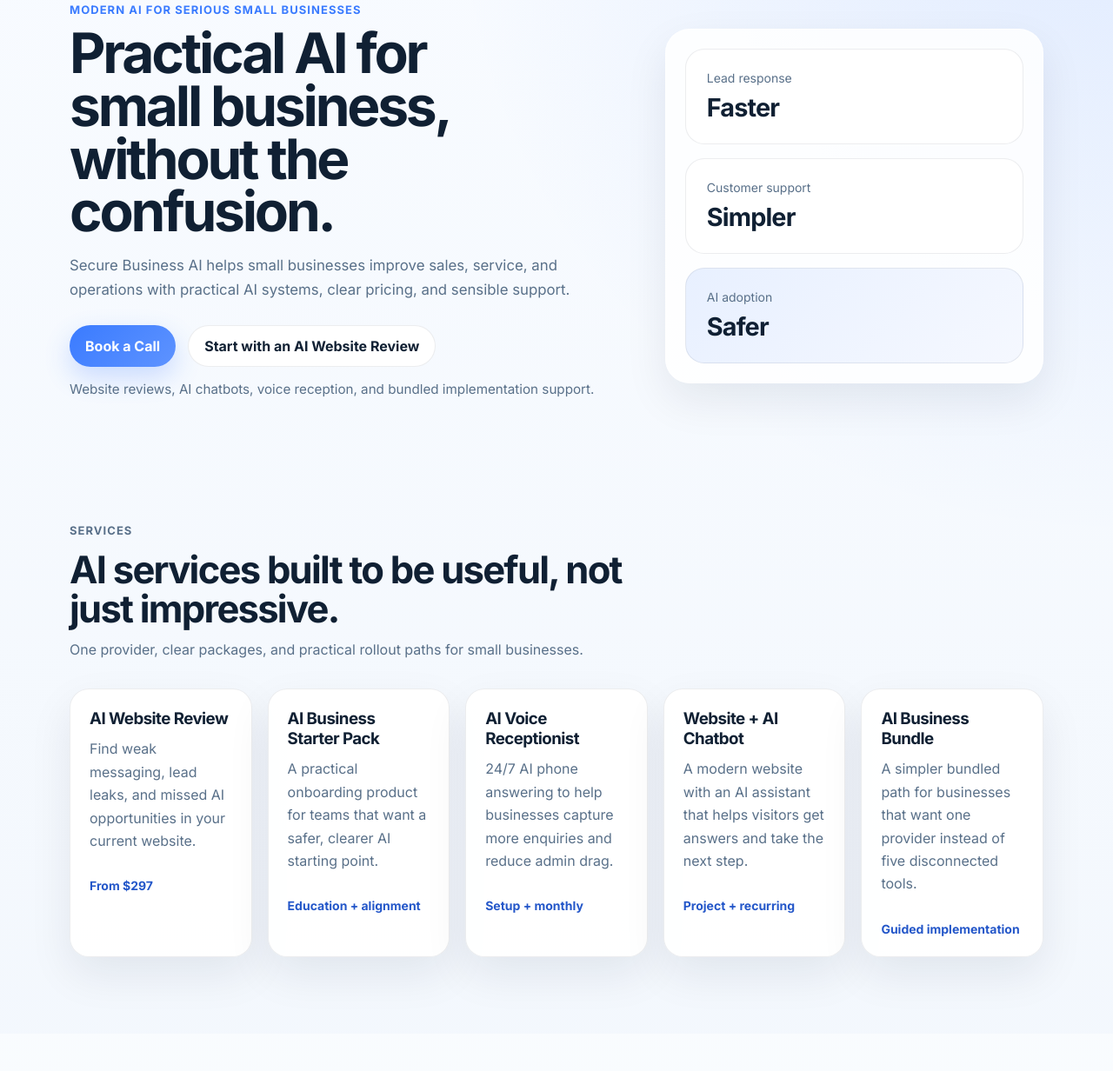
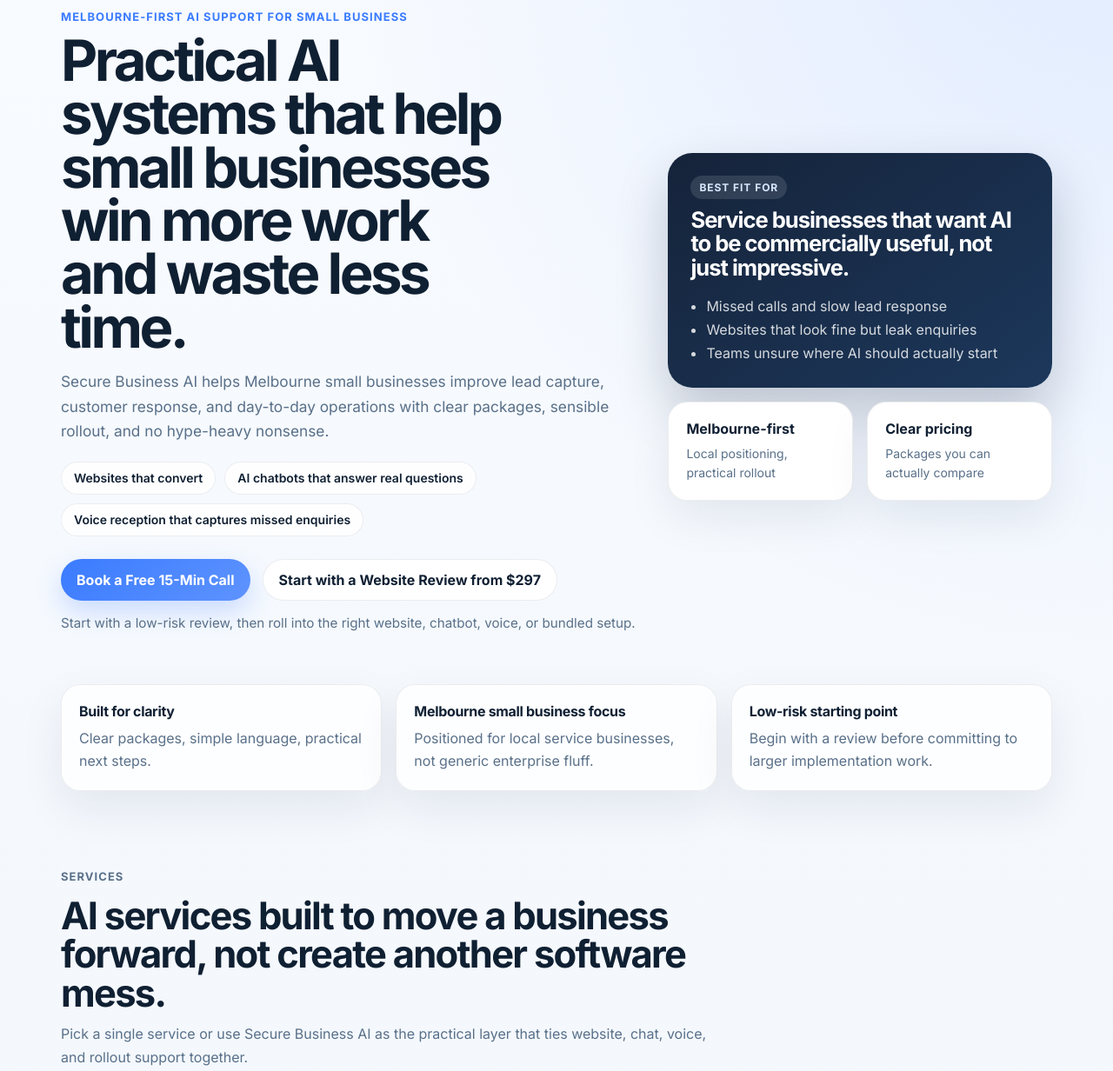
Before and after one commit to SecureCleaning/securebusinessai, a plain HTML site: page index.html in a window 1280 px wide. Shown: the part 146-1378 px from the top of the page at 87% size. Drawn offline with Linux system fonts and the light colour scheme.

Commit message:
Improve homepage conversion and pricing clarity

```diff
--- a/index.html
+++ b/index.html
@@ -4,10 +4,16 @@
     <meta charset="UTF-8" />
     <meta name="viewport" content="width=device-width, initial-scale=1.0" />
     <title>Secure Business AI</title>
-    <meta name="description" content="Practical AI for small business, without the confusion." />
+    <meta
+      name="description"
+      content="Melbourne-first AI implementation for small businesses, including website reviews, AI chatbots, voice reception, and practical rollout support."
+    />
     <link rel="preconnect" href="https://fonts.googleapis.com" />
     <link rel="preconnect" href="https://fonts.gstatic.com" crossorigin />
-    <link href="https://fonts.googleapis.com/css2?family=Inter:wght@400;500;600;700;800&display=swap" rel="stylesheet" />
+    <link
+      href="https://fonts.googleapis.com/css2?family=Inter:wght@400;500;600;700;800&display=swap"
+      rel="stylesheet"
+    />
     <link rel="stylesheet" href="./styles.css" />
   </head>
   <body>
@@ -27,31 +33,66 @@
       <section class="hero">
         <div class="container hero-grid">
           <div>
-            <p class="eyebrow">Modern AI for serious small businesses</p>
-            <h1>Practical AI for small business, without the confusion.</h1>
+            <p class="eyebrow">Melbourne-first AI support for small business</p>
+            <h1>Practical AI systems that help small businesses win more work and waste less time.</h1>
             <p class="hero-copy">
-              Secure Business AI helps small businesses improve sales, service, and operations with practical AI systems, clear pricing, and sensible support.
+              Secure Business AI helps Melbourne small businesses improve lead capture, customer response,
+              and day-to-day operations with clear packages, sensible rollout, and no hype-heavy nonsense.
             </p>
+
+            <div class="hero-points">
+              <span>Websites that convert</span>
+              <span>AI chatbots that answer real questions</span>
+              <span>Voice reception that captures missed enquiries</span>
+            </div>
+
             <div class="cta-row">
-              <a class="button primary" href="#contact">Book a Call</a>
-              <a class="button secondary" href="#pricing">Start with an AI Website Review</a>
+              <a class="button primary" href="#contact">Book a Free 15-Min Call</a>
+              <a class="button secondary" href="#pricing">Start with a Website Review from $297</a>
             </div>
-            <p class="microcopy">Website reviews, AI chatbots, voice reception, and bundled implementation support.</p>
+
+            <p class="microcopy">
+              Start with a low-risk review, then roll into the right website, chatbot, voice, or bundled setup.
+            </p>
           </div>
 
-          <div class="hero-card">
-            <div class="stat-card">
-              <span>Lead response</span>
-              <strong>Faster</strong>
+          <aside class="hero-panel">
+            <div class="trust-card">
+              <p class="trust-label">Best fit for</p>
+              <h2>Service businesses that want AI to be commercially useful, not just impressive.</h2>
+              <ul>
+                <li>Missed calls and slow lead response</li>
+                <li>Websites that look fine but leak enquiries</li>
+                <li>Teams unsure where AI should actually start</li>
+              </ul>
             </div>
-            <div class="stat-card">
-              <span>Customer support</span>
-              <strong>Simpler</strong>
+            <div class="mini-proof-row">
+              <div class="mini-proof">
+                <strong>Melbourne-first</strong>
+                <span>Local positioning, practical rollout</span>
+              </div>
+              <div class="mini-proof">
+                <strong>Clear pricing</strong>
+                <span>Packages you can actually compare</span>
+              </div>
             </div>
-            <div class="stat-card accent">
-              <span>AI adoption</span>
-              <strong>Safer</strong>
-            </div>
+          </aside>
+        </div>
+      </section>
+
+      <section class="trust-strip">
+        <div class="container trust-strip-inner">
+          <div>
+            <strong>Built for clarity</strong>
+            <span>Clear packages, simple language, practical next steps.</span>
+          </div>
+          <div>
+            <strong>Melbourne small business focus</strong>
+            <span>Positioned for local service businesses, not generic enterprise fluff.</span>
+          </div>
+          <div>
+            <strong>Low-risk starting point</strong>
+            <span>Begin with a review before committing to larger implementation work.</span>
           </div>
         </div>
       </section>
@@ -60,34 +101,47 @@
         <div class="container">
           <div class="section-heading">
             <p class="eyebrow">Services</p>
-            <h2>AI services built to be useful, not just impressive.</h2>
-            <p>One provider, clear packages, and practical rollout paths for small businesses.</p>
+            <h2>AI services built to move a business forward, not create another software mess.</h2>
+            <p>
+              Pick a single service or use Secure Business AI as the practical layer that ties website,
+              chat, voice, and rollout support together.
+            </p>
           </div>
+
           <div class="card-grid">
             <article class="service-card">
               <h3>AI Website Review</h3>
               <p>Find weak messaging, lead leaks, and missed AI opportunities in your current website.</p>
-              <span>From $297</span>
+              <span class="service-price">From $297</span>
+              <a href="#contact" class="text-link">Start here</a>
             </article>
+
             <article class="service-card">
               <h3>AI Business Starter Pack</h3>
-              <p>A practical onboarding product for teams that want a safer, clearer AI starting point.</p>
-              <span>Education + alignment</span>
+              <p>A practical onboarding offer for teams that want a safer, clearer entry into AI.</p>
+              <span class="service-price">From $997</span>
+              <a href="#contact" class="text-link">See if it fits</a>
             </article>
-            <article class="service-card">
+
+            <article class="service-card featured-service">
               <h3>AI Voice Receptionist</h3>
-              <p>24/7 AI phone answering to help businesses capture more enquiries and reduce admin drag.</p>
-              <span>Setup + monthly</span>
+              <p>24/7 AI phone answering to capture more enquiries and reduce admin drag.</p>
+              <span class="service-price">$497 setup + $247/month</span>
+              <a href="#contact" class="text-link">Ask about voice setup</a>
             </article>
+
             <article class="service-card">
               <h3>Website + AI Chatbot</h3>
               <p>A modern website with an AI assistant that helps visitors get answers and take the next step.</p>
-              <span>Project + recurring</span>
+              <span class="service-price">From $1,997 + $97/month</span>
+              <a href="#contact" class="text-link">Plan the build</a>
             </article>
+
             <article class="service-card">
               <h3>AI Business Bundle</h3>
               <p>A simpler bundled path for businesses that want one provider instead of five disconnected tools.</p>
-              <span>Guided implementation</span>
+              <span class="service-price">From $2,497</span>
+              <a href="#contact" class="text-link">Compare the bundle</a>
             </article>
           </div>
         </div>
@@ -97,12 +151,28 @@
         <div class="container">
           <div class="section-heading">
             <p class="eyebrow">How it works</p>
-            <h2>A clear path from review to implementation.</h2>
+            <h2>A clear path from diagnosis to rollout.</h2>
+            <p>
+              The point is not to pile on tools. The point is to identify the highest-leverage move,
+              implement it properly, and keep it commercially useful.
+            </p>
           </div>
           <div class="steps">
-            <div class="step"><strong>1</strong><h3>Review</h3><p>We assess your current setup, priorities, and where AI can actually help.</p></div>
-            <div class="step"><strong>2</strong><h3>Implement</h3><p>We recommend and deploy the right mix of website, chatbot, voice, or onboarding support.</p></div>
-            <div class="step"><strong>3</strong><h3>Support</h3><p>We refine the system so it stays commercially useful instead of becoming shelfware.</p></div>
+            <div class="step">
+              <strong>1</strong>
+              <h3>Review</h3>
+              <p>We assess your website, lead flow, operations, and where AI can genuinely remove friction.</p>
+            </div>
+            <div class="step">
+              <strong>2</strong>
+              <h3>Implement</h3>
+              <p>We deploy the right mix of website, chatbot, voice, or onboarding support, without overcomplicating it.</p>
+            </div>
+            <div class="step">
+              <strong>3</strong>
+              <h3>Refine</h3>
+              <p>We tune the system so it keeps producing useful commercial outcomes instead of becoming shelfware.</p>
+            </div>
           </div>
         </div>
       </section>
@@ -111,13 +181,22 @@
         <div class="container">
           <div class="section-heading">
             <p class="eyebrow">Pricing snapshot</p>
-            <h2>Clear pricing beats mystery sales funnels.</h2>
+            <h2>Clear pricing beats mystery funnels.</h2>
+            <p>
+              These are starting points, not bait. The goal is to make the buying conversation simpler,
+              not murkier.
+            </p>
           </div>
-          <div class="pricing-grid">
+          <div class="pricing-grid pricing-grid-five">
             <article class="price-card">
               <h3>AI Website Review</h3>
               <p class="price">$297</p>
               <p>Entry offer for businesses that want clarity before making bigger AI decisions.</p>
+            </article>
+            <article class="price-card">
+              <h3>AI Business Starter Pack</h3>
+              <p class="price">$997+</p>
+              <p>Structured onboarding for teams that want a practical and safer starting point.</p>
             </article>
             <article class="price-card featured">
               <h3>AI Voice Receptionist</h3>
@@ -126,8 +205,13 @@
             </article>
             <article class="price-card">
               <h3>Website + AI Chatbot</h3>
-              <p class="price">$1,997 <small>+</small><br />$97 <small>/ month</small></p>
+              <p class="price">$1,997+ <small>project</small><br />$97 <small>/ month</small></p>
               <p>A stronger digital front door with smarter lead handling and support.</p>
+            </article>
+            <article class="price-card">
+              <h3>AI Business Bundle</h3>
+              <p class="price">$2,497+</p>
+              <p>The simpler path for businesses that want one provider coordinating the moving parts.</p>
             </article>
           </div>
         </div>
@@ -137,8 +221,11 @@
         <div class="container cta-band-inner">
           <div>
             <p class="eyebrow">Next step</p>
-            <h2>Start with the simplest move.</h2>
-            <p>Book a call or start with an AI Website Review. We’ll help you work out what is actually worth doing next.</p>
+            <h2>Start with the simplest useful move.</h2>
+            <p>
+              Book a short call or begin with the AI Website Review. We’ll help you work out what is
+              actually worth doing next.
+            </p>
           </div>
           <div class="cta-row">
             <a class="button primary" href="mailto:hello@securebusinessai.com.au">Book a Call</a>
--- a/styles.css
+++ b/styles.css
@@ -8,6 +8,7 @@
   --accent: #3a7bff;
   --accent-dark: #2457c9;
   --accent-soft: #e8f0ff;
+  --ink-soft: #d9e7ff;
   --shadow: 0 20px 50px rgba(17, 30, 54, 0.08);
 }
 
@@ -23,12 +24,13 @@
 }
 
 a { color: inherit; text-decoration: none; }
-.container { width: min(1120px, calc(100% - 32px)); margin: 0 auto; }
+.container { width: min(1140px, calc(100% - 32px)); margin: 0 auto; }
 .site-header {
   position: sticky;
   top: 0;
+  z-index: 30;
   backdrop-filter: blur(12px);
-  background: rgba(248, 251, 255, 0.72);
+  background: rgba(248, 251, 255, 0.78);
   border-bottom: 1px solid rgba(16, 32, 51, 0.05);
 }
 .nav {
@@ -40,11 +42,13 @@
 }
 .brand { font-weight: 800; letter-spacing: -0.02em; }
 nav { display: flex; gap: 20px; color: var(--muted); font-size: 14px; }
-.hero { padding: 72px 0 40px; }
+nav a:hover { color: var(--text); }
+
+.hero { padding: 80px 0 28px; }
 .hero-grid {
   display: grid;
-  grid-template-columns: 1.2fr 0.8fr;
-  gap: 32px;
+  grid-template-columns: minmax(0, 1.2fr) minmax(320px, 0.8fr);
+  gap: 36px;
   align-items: center;
 }
 .eyebrow {
@@ -55,19 +59,37 @@
   letter-spacing: 0.08em;
   margin-bottom: 12px;
 }
-h1, h2, h3, p { margin-top: 0; }
+h1, h2, h3, p, ul { margin-top: 0; }
 h1 {
-  font-size: clamp(2.5rem, 5vw, 4.4rem);
-  line-height: 0.95;
-  letter-spacing: -0.05em;
+  font-size: clamp(2.7rem, 5.1vw, 4.8rem);
+  line-height: 0.94;
+  letter-spacing: -0.055em;
   margin-bottom: 18px;
-  max-width: 11ch;
+  max-width: 12ch;
 }
-.hero-copy, .section-heading p, .cta-band p, .service-card p, .step p, .price-card p {
+.hero-copy, .section-heading p, .cta-band p, .service-card p, .step p, .price-card p, .trust-strip span {
   color: var(--muted);
   line-height: 1.65;
 }
-.hero-copy { font-size: 1.05rem; max-width: 58ch; }
+.hero-copy { font-size: 1.08rem; max-width: 60ch; }
+.hero-points {
+  display: flex;
+  flex-wrap: wrap;
+  gap: 10px;
+  margin: 20px 0 0;
+}
+.hero-points span {
+  display: inline-flex;
+  align-items: center;
+  min-height: 38px;
+  padding: 0 14px;
+  border-radius: 999px;
+  background: rgba(255,255,255,0.82);
+  border: 1px solid var(--line);
+  color: var(--text);
+  font-size: 14px;
+  font-weight: 600;
+}
 .cta-row { display: flex; flex-wrap: wrap; gap: 14px; margin-top: 26px; }
 .button {
   display: inline-flex;
@@ -91,38 +113,90 @@
   border: 1px solid var(--line);
 }
 .microcopy { margin-top: 16px; font-size: 0.95rem; color: var(--muted); }
-.hero-card {
+
+.hero-panel {
   display: grid;
   gap: 16px;
-  padding: 22px;
+}
+.trust-card {
+  padding: 26px;
   border-radius: 28px;
-  background: var(--panel);
-  border: 1px solid rgba(255,255,255,0.65);
-  box-shadow: var(--shadow);
+  background: linear-gradient(145deg, rgba(17,31,54,0.98) 0%, rgba(24,52,88,0.98) 100%);
+  color: white;
+  box-shadow: 0 28px 60px rgba(10, 24, 44, 0.22);
 }
-.stat-card {
-  padding: 24px;
+.trust-label {
+  display: inline-block;
+  margin-bottom: 10px;
+  padding: 6px 10px;
+  border-radius: 999px;
+  background: rgba(255,255,255,0.12);
+  color: var(--ink-soft);
+  font-size: 12px;
+  font-weight: 700;
+  text-transform: uppercase;
+  letter-spacing: 0.08em;
+}
+.trust-card h2 {
+  font-size: clamp(1.5rem, 2vw, 2rem);
+  line-height: 1.06;
+  letter-spacing: -0.04em;
+  margin-bottom: 18px;
+}
+.trust-card ul {
+  padding-left: 18px;
+  margin-bottom: 0;
+  color: rgba(255,255,255,0.82);
+  line-height: 1.7;
+}
+.mini-proof-row {
+  display: grid;
+  grid-template-columns: repeat(2, minmax(0, 1fr));
+  gap: 16px;
+}
+.mini-proof {
+  padding: 20px;
   background: var(--panel-strong);
   border: 1px solid var(--line);
   border-radius: 22px;
+  box-shadow: var(--shadow);
 }
-.stat-card span {
+.mini-proof strong {
   display: block;
+  margin-bottom: 8px;
+  font-size: 1rem;
+}
+.mini-proof span {
   color: var(--muted);
   font-size: 14px;
+  line-height: 1.55;
+}
+
+.trust-strip {
+  padding: 18px 0 0;
+}
+.trust-strip-inner {
+  display: grid;
+  grid-template-columns: repeat(3, minmax(0, 1fr));
+  gap: 16px;
+}
+.trust-strip-inner > div {
+  background: rgba(255,255,255,0.82);
+  border: 1px solid var(--line);
+  border-radius: 22px;
+  padding: 20px;
+  box-shadow: var(--shadow);
+}
+.trust-strip strong {
+  display: block;
   margin-bottom: 8px;
+  letter-spacing: -0.02em;
 }
-.stat-card strong {
-  font-size: 1.8rem;
-  letter-spacing: -0.03em;
-}
-.stat-card.accent {
-  background: linear-gradient(135deg, #e8f0ff 0%, #f5f8ff 100%);
-}
+
 .section { padding: 88px 0; }
 .alt { background: rgba(255,255,255,0.45); }
 .section-heading {
-  max-width: 700px;
+  max-width: 760px;
   margin-bottom: 32px;
 }
 .section-heading h2 {
@@ -145,10 +219,26 @@
   padding: 22px;
   box-shadow: var(--shadow);
 }
+.service-card {
+  display: flex;
+  flex-direction: column;
+  min-height: 100%;
+}
+.featured-service {
+  border-color: rgba(58,123,255,0.24);
+  background: linear-gradient(180deg, rgba(232,240,255,0.86) 0%, rgba(255,255,255,0.96) 100%);
+}
 .service-card h3, .price-card h3, .step h3 { margin-bottom: 10px; letter-spacing: -0.03em; }
-.service-card span {
+.service-price {
   display: inline-block;
   margin-top: 14px;
+  color: var(--accent-dark);
+  font-weight: 800;
+  font-size: 14px;
+}
+.text-link {
+  margin-top: auto;
+  padding-top: 18px;
   color: var(--accent-dark);
   font-weight: 700;
   font-size: 14px;
@@ -165,7 +255,12 @@
   color: var(--accent-dark);
   margin-bottom: 18px;
 }
-.pricing-grid { grid-template-columns: repeat(3, minmax(0, 1fr)); }
+.pricing-grid {
+  grid-template-columns: repeat(3, minmax(0, 1fr));
+}
+.pricing-grid-five {
+  grid-template-columns: repeat(5, minmax(0, 1fr));
+}
 .price-card.featured {
   border-color: rgba(58,123,255,0.24);
   background: linear-gradient(180deg, rgba(232,240,255,0.86) 0%, rgba(255,255,255,0.96) 100%);
@@ -189,18 +284,39 @@
 .cta-band .eyebrow { color: #8ab0ff; }
 .cta-band p { color: rgba(255,255,255,0.78); }
 
-@media (max-width: 1050px) {
-  .card-grid { grid-template-columns: repeat(2, minmax(0, 1fr)); }
+@media (max-width: 1180px) {
+  .card-grid, .pricing-grid-five { grid-template-columns: repeat(2, minmax(0, 1fr)); }
+}
+
+@media (max-width: 960px) {
+  .hero-grid,
+  .trust-strip-inner,
+  .pricing-grid,
+  .pricing-grid-five,
+  .steps,
+  .cta-band-inner {
+    grid-template-columns: 1fr;
+  }
+  .hero-grid,
+  .cta-band-inner {
+    display: grid;
+  }
 }
 
 @media (max-width: 860px) {
   nav { display: none; }
-  .hero-grid, .pricing-grid, .steps, .cta-band-inner { grid-template-columns: 1fr; display: grid; }
 }
 
 @media (max-width: 640px) {
   .hero { padding-top: 42px; }
   .section { padding: 64px 0; }
-  .card-grid, .pricing-grid, .steps { grid-template-columns: 1fr; }
+  .card-grid,
+  .pricing-grid,
+  .pricing-grid-five,
+  .steps,
+  .mini-proof-row,
+  .trust-strip-inner {
+    grid-template-columns: 1fr;
+  }
   .cta-band-inner { padding: 24px; border-radius: 24px; }
 }
```
